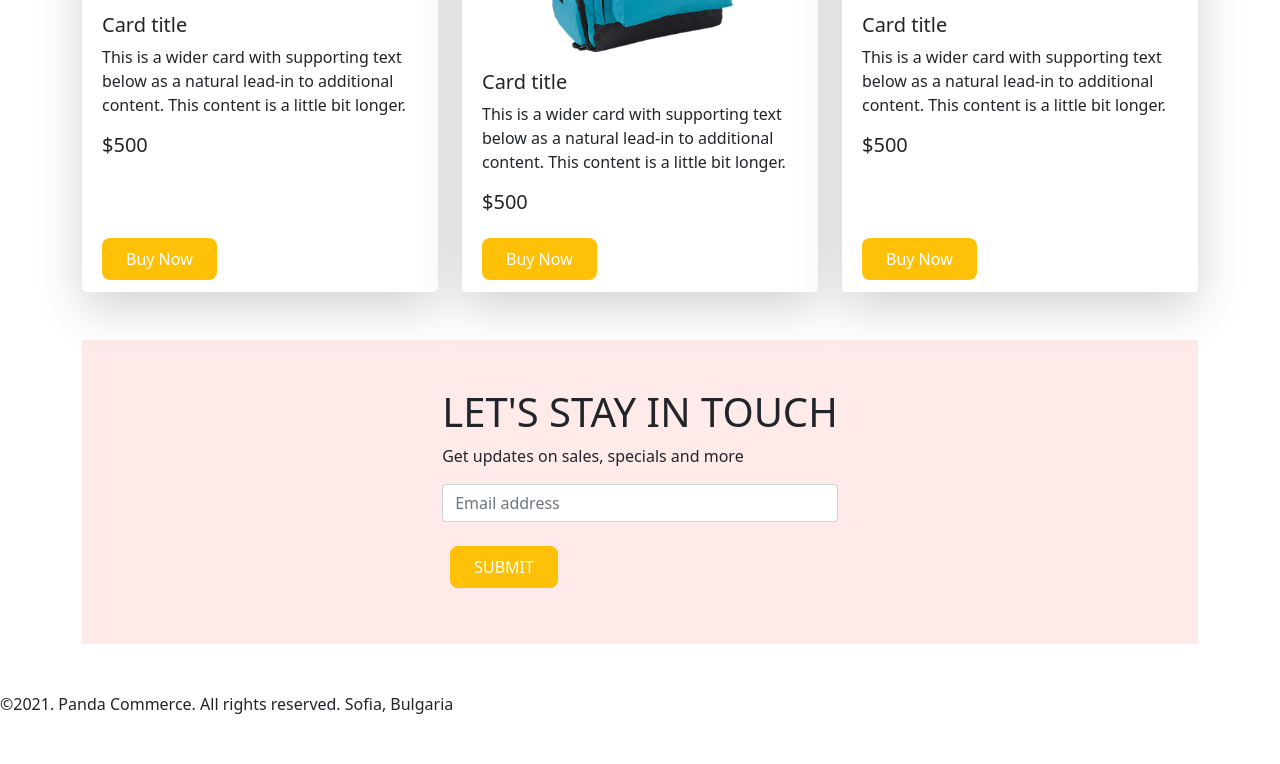
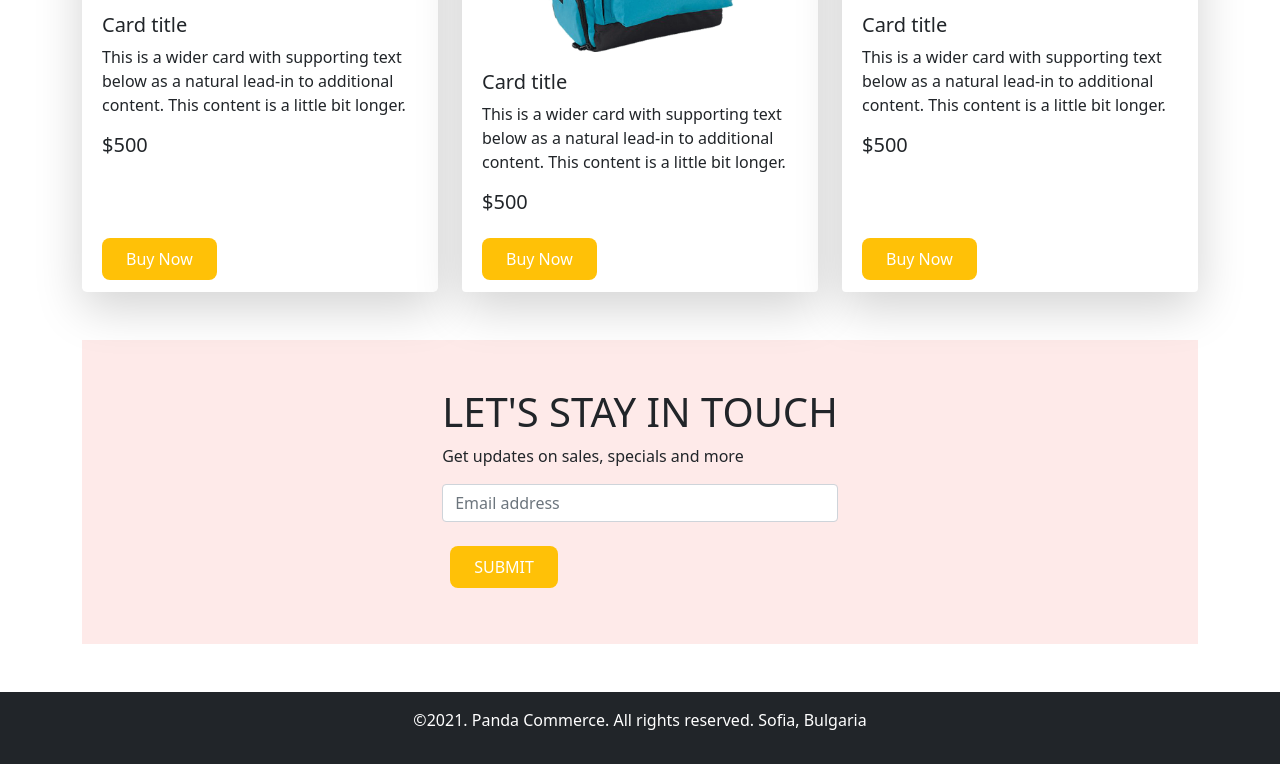
Before and after one commit to najmul009/panda-commerce, a plain HTML site: page index.html in a window 1280 px wide. Shown: the part 1782-2546 px from the top of the page. Before the commit the page ends 2514 px from the top, so only its background shows below. Drawn offline with nearby package versions, Linux system fonts and the light colour scheme.

Commit message:
footer done

```diff
--- a/css/style.css
+++ b/css/style.css
@@ -11,6 +11,3 @@
 .categories img {
     width: 100px;
 }
-.foot{
-    margin-bottom: -16;
-}
--- a/index.html
+++ b/index.html
@@ -285,9 +285,10 @@
 
     </main>
 
-    <div class="foot">
+    <footer class="bg-dark text-white p-3 d-flex justify-content-center ">
         <p>©2021. Panda Commerce. All rights reserved. Sofia, Bulgaria</p>
-    </div>
+
+    </footer>
     <script src="https://cdn.jsdelivr.net/npm/bootstrap@5.0.2/dist/js/bootstrap.bundle.min.js"
         integrity="sha384-MrcW6ZMFYlzcLA8Nl+NtUVF0sA7MsXsP1UyJoMp4YLEuNSfAP+JcXn/tWtIaxVXM" crossorigin="anonymous">
     </script>
```
